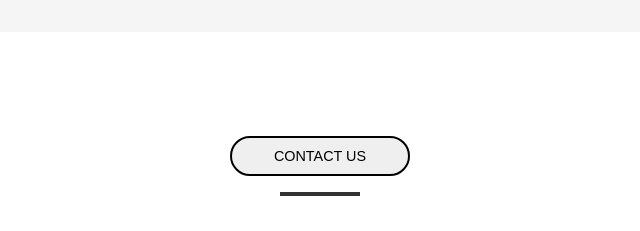
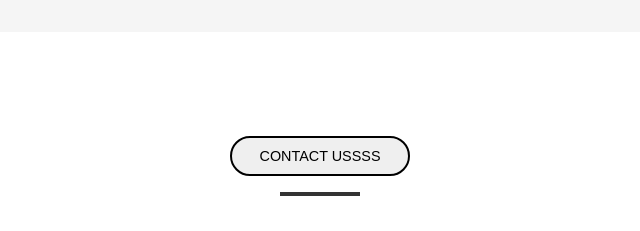
Before and after one commit to Utsav-Khadgi/Sk-Website, a plain HTML site: page index.html in a window 1280 px wide. Shown: the part 3720-3951 px from the top of the page, 320-960 px from the left. Drawn offline with Linux system fonts and the light colour scheme.

Commit message:
Update index.html

```diff
--- a/index.html
+++ b/index.html
@@ -268,7 +268,7 @@
       <div class="title">
       <!--  <h2>contact us</h2> -->
 
-        <button id="contactButton" class="btn btn-dark">Contact Us</button>
+        <button id="contactButton" class="btn btn-dark">Contact Ussss</button>
         <div class="hoz-line"></div>
       </div>
       <!-- end of title -->
```
